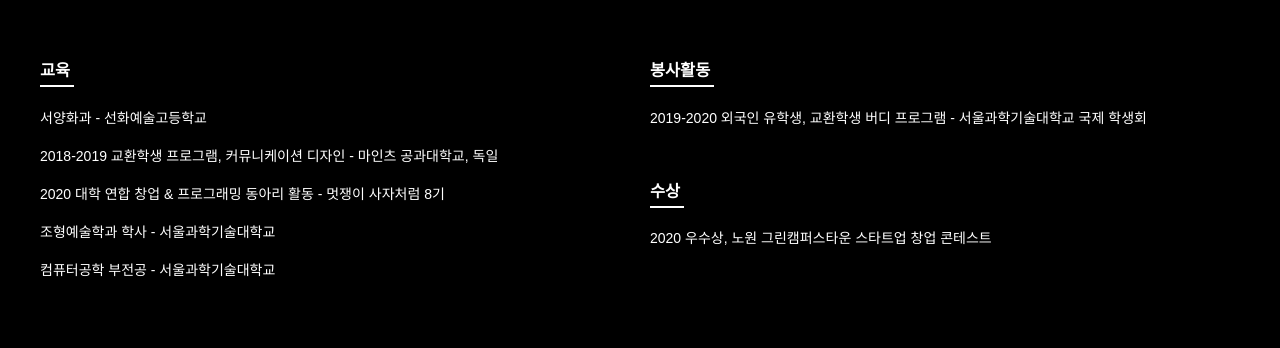
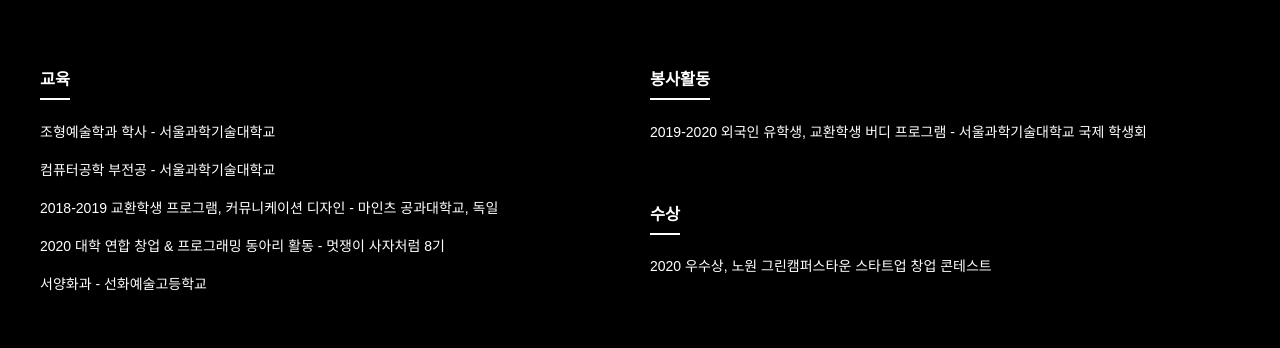
Before and after one commit to 2minzy/portfolio, a Gatsby site: page / in a window 1280 px wide. Shown: the part 1914-2262 px from the top of the page. Built offline with nearby package versions, Linux system fonts and the light colour scheme; Gatsby itself is replaced by a stand-in of ours; a web font is replaced by a local one.

Commit message:
Updated About page

```diff
--- a/src/components/sections/About.js
+++ b/src/components/sections/About.js
@@ -24,24 +24,10 @@
     position: relative;
   }
 
-  .border1 {
-    &:after {
-      content: "";
-      display: block;
-      width: 34px;
-      border-bottom: 2px solid;
-      margin-top: 0.4rem;
-    }
-  }
-
-  .border2 {
-    &:after {
-      content: "";
-      display: block;
-      width: 64px;
-      border-bottom: 2px solid;
-      margin-top: 0.4rem;
-    }
+  h3 span {
+    padding-bottom: 10px;
+    border-bottom: 2px solid;
+    line-height: 44px;
   }
 `
 
@@ -119,9 +105,17 @@
           <Container column="column" alignItems="flex-start">
             <Column>
               <Row>
-                <h3>Education</h3>
-
-                <p>Fine Arts - Sunhwa Arts High School</p>
+                <h3>
+                  <span>Education</span>
+                </h3>
+                <p>
+                  BFA, Fine Arts - Seoul National University of Science and
+                  Technology
+                </p>
+                <p>
+                  Minor, Computer Science and Engineering - Seoul National
+                  University of Science and Technology
+                </p>
                 <p>
                   2018-2019 Exchange Student Program, Communication Design -
                   Hochschule Mainz,
@@ -130,27 +124,24 @@
                 <p>
                   2020 Start-up & computer programming student club - LikeLion
                 </p>
-                <p>
-                  BFA, Fine Arts - Seoul National University of Science and
-                  Technology
-                </p>
-                <p>
-                  Minor, Computer Science and Engineering - Seoul National
-                  University of Science and Technology
-                </p>
+                <p>Fine Arts - Sunhwa Arts High School</p>
               </Row>
             </Column>
 
             <Column>
               <Row margin="0 0 2rem 0">
-                <h3>Volunteer Experience</h3>
+                <h3>
+                  <span>Volunteer Experience</span>
+                </h3>
                 <p>
                   2019-2020 Buddy Program - International Student Club of Seoul
                   National University of Science and Technology
                 </p>
               </Row>
               <Row>
-                <h3>Award</h3>
+                <h3>
+                  <span>Award</span>
+                </h3>
                 <p>
                   2020 Exellence Awards, start-up contest by green campus town
                   in Nowon
@@ -162,8 +153,11 @@
           <Container column="column" alignItems="flex-start">
             <Column>
               <Row>
-                <h3 className="border1">교육</h3>
-                <p>서양화과 - 선화예술고등학교</p>
+                <h3>
+                  <span>교육</span>
+                </h3>
+                <p>조형예술학과 학사 - 서울과학기술대학교</p>
+                <p>컴퓨터공학 부전공 - 서울과학기술대학교</p>
                 <p>
                   2018-2019 교환학생 프로그램, 커뮤니케이션 디자인 - 마인츠
                   공과대학교, 독일
@@ -172,13 +166,14 @@
                   2020 대학 연합 창업 &amp; 프로그래밍 동아리 활동 - 멋쟁이
                   사자처럼 8기
                 </p>
-                <p>조형예술학과 학사 - 서울과학기술대학교</p>
-                <p>컴퓨터공학 부전공 - 서울과학기술대학교</p>
+                <p>서양화과 - 선화예술고등학교</p>
               </Row>
             </Column>
             <Column>
               <Row margin="0 0 2rem 0">
-                <h3 className="border2">봉사활동</h3>
+                <h3>
+                  <span>봉사활동</span>
+                </h3>
                 <p>
                   2019-2020 외국인 유학생, 교환학생 버디 프로그램 -
                   서울과학기술대학교 국제 학생회
@@ -186,7 +181,9 @@
               </Row>
 
               <Row>
-                <h3 className="border1">수상</h3>
+                <h3>
+                  <span>수상</span>
+                </h3>
                 <p>2020 우수상, 노원 그린캠퍼스타운 스타트업 창업 콘테스트</p>
               </Row>
             </Column>
```
